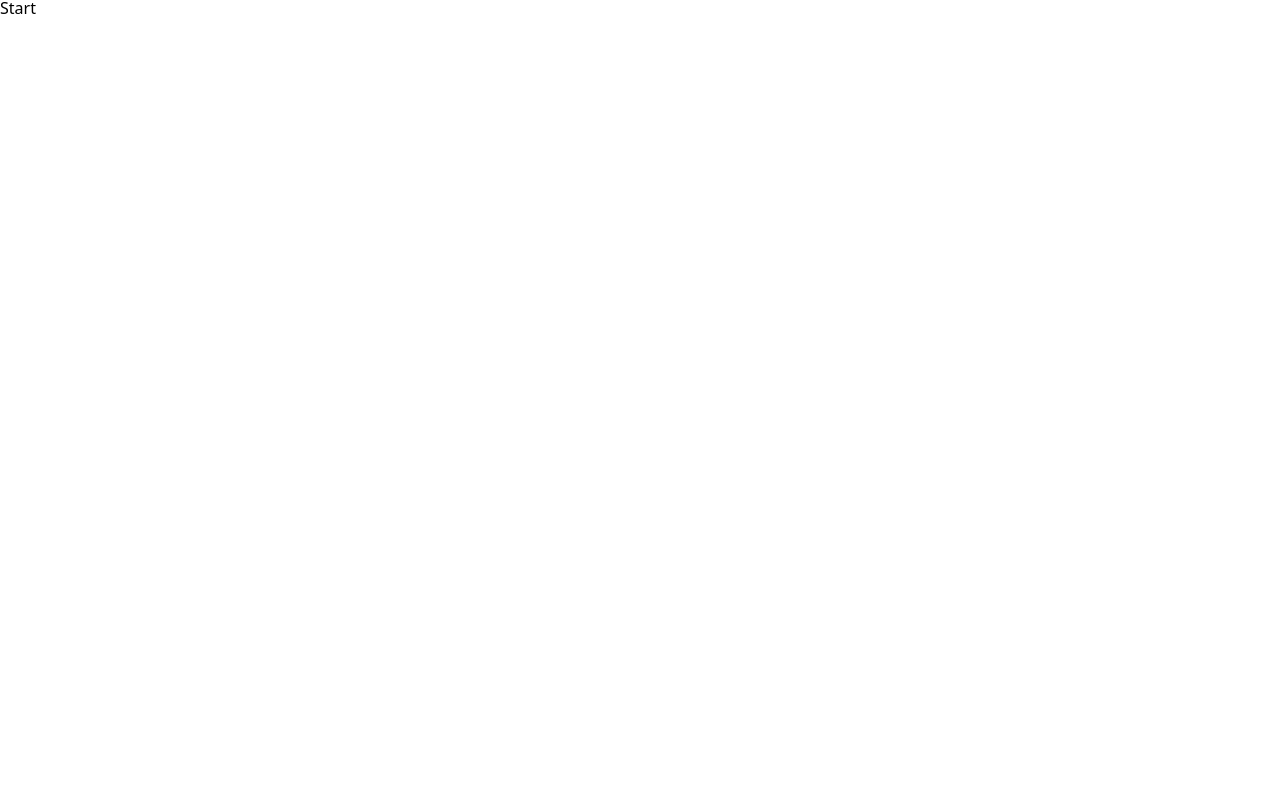
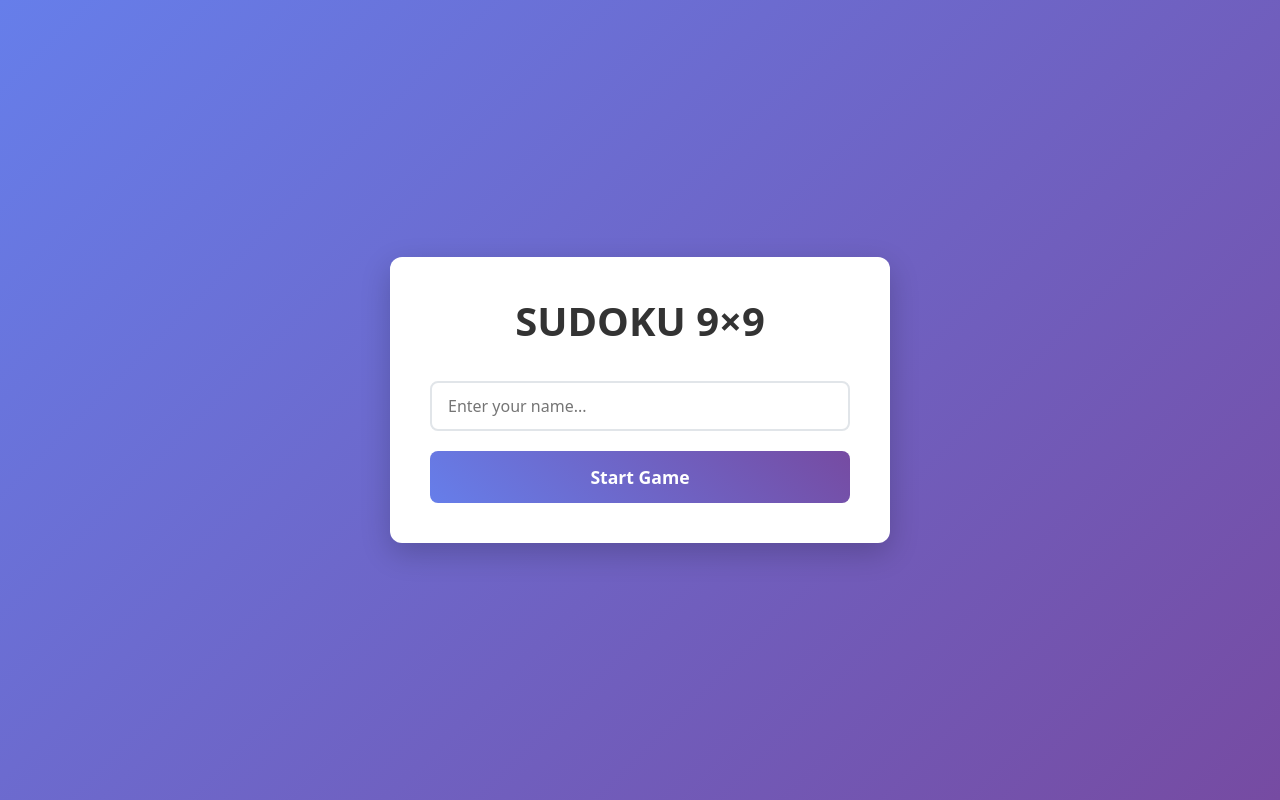
Before and after one commit to AcceleratorMX/sudoku-lite, a React (Vite) app: page / in a window 1280 px wide. Built offline with nearby package versions, Linux system fonts and the light colour scheme.

Commit message:
added start page

```diff
--- a/src/App.jsx
+++ b/src/App.jsx
@@ -1,17 +1,19 @@
 import {useState} from 'react';
 import './css/App.css';
 import {Start, Game, Scores} from './pages/index.jsx';
-
-const APP_STATES = {
-    START: 'start',
-    GAME: 'game',
-    SCORES: 'scores',
-};
+import { APP_STATES } from './constants'
 
 function App() {
     const [currentPage, setCurrentPage] = useState(APP_STATES.START);
+    const [playerData, setPlayerData] = useState({
+        playerName: ''
+    });
 
-    const handleStartGame = () => {
+    const handleStartGame = (playerName) => {
+        setPlayerData({
+            ...playerData,
+            playerName: playerName
+        });
         setCurrentPage(APP_STATES.GAME);
     };
 
@@ -37,6 +39,7 @@ function App() {
                     <Game
                         onGameComplete={handleGameComplete}
                         onBackToStart={handleBackToStart}
+                        playerName={playerData.playerName}
                     />
                 );
 
--- /dev/null
+++ b/src/constants/index.js
@@ -0,0 +1,10 @@
+export const APP_STATES = {
+    START: 'start',
+    GAME: 'game',
+    SCORES: 'scores'
+};
+
+export const NAME_VALIDATION = {
+    MIN_NAME_LENGTH: 3,
+    MAX_NAME_LENGTH: 16
+};
--- a/src/css/index.css
+++ b/src/css/index.css
@@ -1,13 +1,6 @@
 @import url(./reset.css);
 
-* {
-    margin: 0;
-    padding: 0;
-    box-sizing: border-box;
-}
-
 :root {
-    /* Кольорова палітра */
     --primary-color: #667eea;
     --primary-dark: #764ba2;
     --secondary-color: #4caf50;
@@ -42,3 +35,150 @@
     -webkit-font-smoothing: antialiased;
     -moz-osx-font-smoothing: grayscale;
 }
+
+body {
+    min-height: 100vh;
+    background-color: var(--bg-secondary);
+    color: var(--text-primary);
+}
+
+h1, h2, h3, h4, h5, h6 {
+    font-weight: 600;
+    line-height: 1.2;
+}
+
+button {
+    font-family: inherit;
+}
+
+input {
+    font-family: inherit;
+}
+
+.text-center {
+    text-align: center;
+}
+
+.text-left {
+    text-align: left;
+}
+
+.text-right {
+    text-align: right;
+}
+
+@media (max-width: 768px) {
+    :root {
+        font-size: 14px;
+    }
+}
+
+@media (max-width: 480px) {
+    :root {
+        font-size: 12px;
+    }
+}
+
+/* #region Pages */
+/* #region Start Page */
+.start-page {
+    min-height: 100vh;
+    display: flex;
+    align-items: center;
+    justify-content: center;
+    background: linear-gradient(135deg, var(--primary-color) 0%, var(--primary-dark) 100%);
+    padding: 20px;
+}
+
+.start-page__container {
+    background: var(--bg-primary);
+    border-radius: var(--radius-large);
+    padding: 40px;
+    box-shadow: var(--shadow-heavy);
+    text-align: center;
+    max-width: 500px;
+    width: 100%;
+}
+
+.start-page__title {
+    font-size: 2.5rem;
+    color: var(--text-primary);
+    margin-bottom: 16px;
+    font-weight: bold;
+}
+
+.start-page__description {
+    font-size: 1.1rem;
+    color: var(--text-secondary);
+    line-height: 1.6;
+    margin-bottom: 32px;
+}
+
+.start-page__form {
+    display: flex;
+    flex-direction: column;
+    gap: 20px;
+}
+
+.start-page__input {
+    padding: 12px 16px;
+    border: 2px solid var(--border-color);
+    border-radius: var(--radius-medium);
+    font-size: 1rem;
+    transition: border-color 0.3s ease;
+}
+
+.start-page__input:focus {
+    outline: none;
+    border-color: var(--primary-color);
+    box-shadow: 0 0 0 3px rgba(102, 126, 234, 0.1);
+}
+
+.start-page__input--error {
+    border-color: var(--danger-color);
+}
+
+.start-page__input--error:focus {
+    border-color: var(--danger-color);
+    box-shadow: 0 0 0 3px rgba(231, 76, 60, 0.1);
+}
+
+.start-page__error {
+    color: var(--danger-color);
+    font-size: 0.9rem;
+    margin-top: -10px;
+    text-align: left;
+}
+
+.start-page__button {
+    background: linear-gradient(45deg, var(--primary-color), var(--primary-dark));
+    color: var(--bg-primary);
+    border: none;
+    padding: 14px 24px;
+    border-radius: var(--radius-medium);
+    font-size: 1.1rem;
+    font-weight: 600;
+    cursor: pointer;
+    transition: transform 0.2s ease, box-shadow 0.2s ease;
+}
+
+.start-page__button:hover {
+    transform: translateY(-2px);
+    box-shadow: 0 6px 20px rgba(102, 126, 234, 0.4);
+}
+
+.start-page__button:active {
+    transform: translateY(0);
+}
+/* #endregion */
+
+/* #region Game Page */
+/* #endregion */
+
+/* #region Scores Page */
+/* #endregion */
+
+/* #endregion */
+
+/* #region Components */
+/* #endregion */
--- a/src/pages/Start.jsx
+++ b/src/pages/Start.jsx
@@ -1,7 +1,64 @@
-const Start = () => {
+import {useState} from "react";
+import {NAME_VALIDATION} from "../constants/index.js";
+
+const Start = ({onStartGame}) => {
+    const [playerName, setPlayerName] = useState('');
+    const [error, setError] = useState('');
+
+    const handleSubmit = (e) => {
+        e.preventDefault();
+
+        const trimmedName = playerName.trim();
+
+        if (trimmedName.length < NAME_VALIDATION.MIN_NAME_LENGTH) {
+            setError(`Minimum name length must be ${NAME_VALIDATION.MIN_NAME_LENGTH} characters!`);
+            return;
+        }
+
+        if (trimmedName.length > NAME_VALIDATION.MAX_NAME_LENGTH) {
+            setError(`Maximum name length must be ${NAME_VALIDATION.MAX_NAME_LENGTH} characters!`);
+            return;
+        }
+
+        setError('');
+        onStartGame(trimmedName);
+    };
+
+    const handlePlayerNameChange = (e) => {
+        setPlayerName(e.target.value);
+        if (error) {
+            setError('');
+        }
+    };
+
     return (
         <>
-            <h1>Start</h1>
+            <div className="start-page">
+                <div className="start-page__container">
+                    <h1 className="start-page__title">SUDOKU 9×9</h1>
+
+                    <form className="start-page__form" onSubmit={handleSubmit}>
+                        <label htmlFor="nickname"></label>
+                        <input
+                            type="text"
+                            id="nickname"
+                            className={`start-page__input ${error ? 'start-page__input--error' : ''}`}
+                            placeholder="Enter your name..."
+                            minLength={NAME_VALIDATION.MIN_NAME_LENGTH}
+                            maxLength={NAME_VALIDATION.MAX_NAME_LENGTH}
+                            value={playerName}
+                            onChange={handlePlayerNameChange}
+                        />
+                        {error && <span className="start-page__error">{error}</span>}
+                        <button
+                            type="submit"
+                            className="start-page__button"
+                        >
+                            Start Game
+                        </button>
+                    </form>
+                </div>
+            </div>
         </>
     )
 }
--- a/src/pages/index.jsx
+++ b/src/pages/index.jsx
@@ -1,3 +1,3 @@
 export { default as Start } from './Start';
-export { default as Game } from './Start';
-export { default as Scores } from './Start';
+export { default as Game } from './Game';
+export { default as Scores } from './Scores';
```
